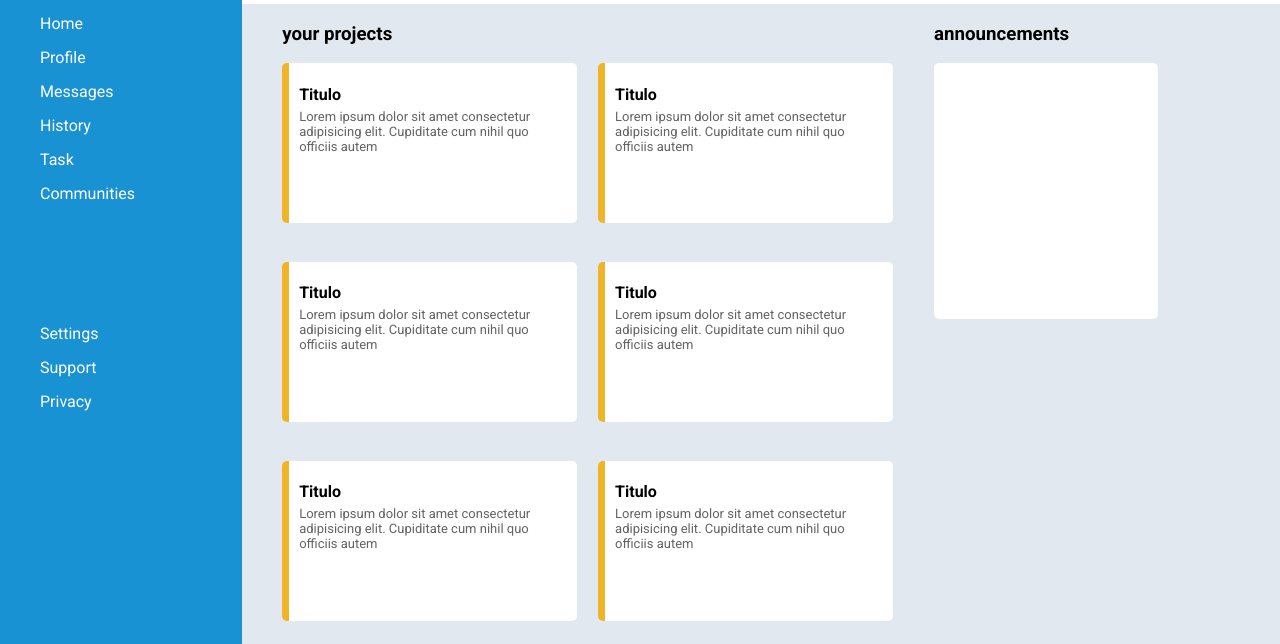
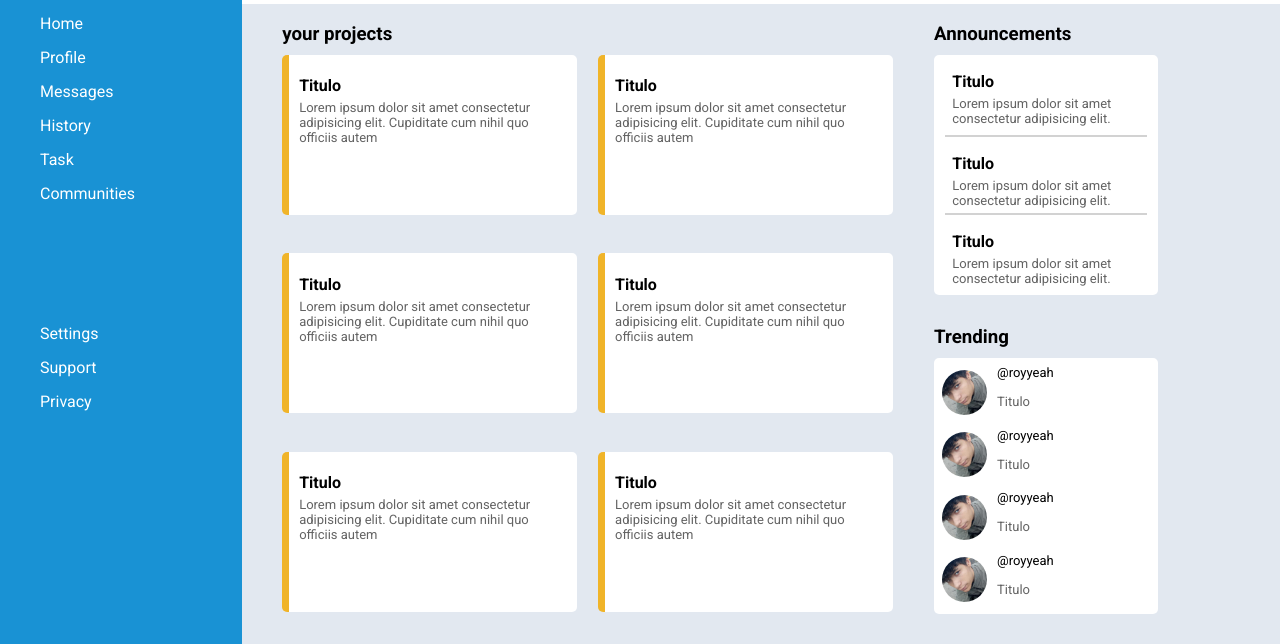
Before and after one commit to RodrigoCamargoYeah/Admin-Dashboard, a plain HTML site: page index.html in a window 1280 px wide. Shown: the part 156-800 px from the top of the page. Drawn offline with Linux system fonts and the light colour scheme.

Commit message:
Enhance project and announcement sections in index.html, improve layout with trending box, and update CSS for better styling and responsiveness

```diff
--- a/index.html
+++ b/index.html
@@ -58,42 +58,42 @@
             <div id="main-left">
                 <h3>your projects</h3>
                 <div class="projects">
-                    <div class="project project1">
+                    <div class="project">
                         <div class="project-content">
                             <h4>Titulo</h4>
                             <p>Lorem ipsum dolor sit amet consectetur adipisicing elit. Cupiditate cum nihil quo officiis autem</p>
                             <div class="icons"></div>
                         </div>
                     </div>
-                    <div class="project project2">
+                    <div class="project">
                         <div class="project-content">
                             <h4>Titulo</h4>
                             <p>Lorem ipsum dolor sit amet consectetur adipisicing elit. Cupiditate cum nihil quo officiis autem</p>
                             <div class="icons"></div>
                         </div>
                     </div>
-                    <div class="project project3">
+                    <div class="project">
                         <div class="project-content">
                             <h4>Titulo</h4>
                             <p>Lorem ipsum dolor sit amet consectetur adipisicing elit. Cupiditate cum nihil quo officiis autem</p>
                             <div class="icons"></div>
                         </div>
                     </div>
-                    <div class="project project4">
+                    <div class="project">
                         <div class="project-content">
                             <h4>Titulo</h4>
                             <p>Lorem ipsum dolor sit amet consectetur adipisicing elit. Cupiditate cum nihil quo officiis autem</p>
                             <div class="icons"></div>
                         </div>
                     </div>
-                    <div class="project project5">
+                    <div class="project">
                         <div class="project-content">
                             <h4>Titulo</h4>
                             <p>Lorem ipsum dolor sit amet consectetur adipisicing elit. Cupiditate cum nihil quo officiis autem</p>
                             <div class="icons"></div>
                         </div>
                     </div>
-                    <div class="project project6">
+                    <div class="project">
                         <div class="project-content">
                             <h4>Titulo</h4>
                             <p>Lorem ipsum dolor sit amet consectetur adipisicing elit. Cupiditate cum nihil quo officiis autem</p>
@@ -104,11 +104,64 @@
             </div>
             <div id="main-right">
                 <div class="announcements">
-                    <h3>announcements</h3>
-                    <div class="announcement-card"></div>
+                    <h3>Announcements</h3>
+                    <div class="announcement-card">
+                        <div class="announcement-cards">
+                            <h4>Titulo</h4>
+                            <p>Lorem ipsum dolor sit amet consectetur adipisicing elit.</p>
+                        </div>
+                        <div class="announcement-cards ac">
+                            <h4>Titulo</h4>
+                            <p>Lorem ipsum dolor sit amet consectetur adipisicing elit.</p>
+                        </div>
+                        <div class="announcement-cards">
+                            <h4>Titulo</h4>
+                            <p>Lorem ipsum dolor sit amet consectetur adipisicing elit.</p>
+                        </div>
+                    </div>
                 </div>
-                <div class="">
-
+                <div class="trending-box">
+                    <div class="trending">
+                        <h3>Trending</h3>
+                        <div class="trending-card">
+                            <div class="trending-card-content">
+                                <div class="profile-picture">
+                                    <img src="source/78275930.jpg" alt="">
+                                </div>
+                                <div>
+                                    <a href="">@royyeah</a>
+                                    <p>Titulo</p>
+                                </div>
+                            </div>
+                            <div class="trending-card-content">
+                                <div class="profile-picture">
+                                    <img src="source/78275930.jpg" alt="">
+                                </div>
+                                <div>
+                                    <a href="">@royyeah</a>
+                                    <p>Titulo</p>
+                                </div>
+                            </div>
+                            <div class="trending-card-content">
+                                <div class="profile-picture">
+                                    <img src="source/78275930.jpg" alt="">
+                                </div>
+                                <div>
+                                    <a href="">@royyeah</a>
+                                    <p>Titulo</p>
+                                </div>
+                            </div>
+                            <div class="trending-card-content">
+                                <div class="profile-picture">
+                                    <img src="source/78275930.jpg" alt="">
+                                </div>
+                                <div>
+                                    <a href="">@royyeah</a>
+                                    <p>Titulo</p>
+                                </div>
+                            </div>
+                        </div>
+                    </div>
                 </div>
             </div>
         </div>
--- a/styles.css
+++ b/styles.css
@@ -69,7 +69,7 @@ body{
     height: 45px;
     border-radius: 50%;
     overflow: hidden;
-    margin-right: 30px;
+    margin-right: 10px;
 }
 .profile-picture img {
     width: 100%;
@@ -174,7 +174,7 @@ ul, li {
     margin: 10px;
 }
 
-.project-content h4 {
+h4 {
     margin-bottom: 5px;
 }
 
@@ -185,12 +185,86 @@ ul, li {
 }
 
 #main-right {
-    /* justify-items: center; */
+    display: grid;
+    grid-template-columns: 2fr 1fr;
+    grid-template-rows: 0.9fr 1fr;
+}
+
+.announcements  {
+    display: flex;
+    flex-direction: column;
 }
 
 .announcement-card {
     background-color: #ffffff;
     width: 14rem;
+    height: 15rem;
+    border-radius: 5px;
+    box-sizing: border-box;
+    grid-column: 1;
+    justify-items: center;
+}
+
+.ac {
+    border-top: 2px solid #D2D2D2;
+    border-bottom: 2px solid #D2D2D2;
+}
+
+.announcement-cards {
+    width: 90%;
+    height: 33.3%;
+    display: flex;
+    padding: 7px;
+    flex-direction: column;
+    box-sizing: border-box;
+}
+
+.announcement-cards h4 {
+    margin-top: 10px;
+}
+
+.announcement-cards p {
+    color: #636363;
+    margin: 0;
+    font-size: small;
+}
+
+.trending-box {
+    grid-column: 1 / 2;
+    grid-row: 2 / 3;
+}
+
+.trending-card {
+    width: 100%;
+    height: 100%;
+    background-color: #ffffff;
+    width: 14rem;
     height: 16rem;
     border-radius: 5px;
+    box-sizing: border-box;
+    display: grid;
+    grid-template-rows: 25% 25% 25% 25%;
+    padding: 3px;
 }
+
+.trending-card-content {
+    display: flex;
+    align-items: center;
+    padding: 5px;
+}
+
+.trending-card-content a {
+    font-size: small;
+    align-self: flex-start;
+}
+
+.trending-card-content p {
+    color: #636363;
+    font-size: small;
+}
+
+
+
+h3 {
+    margin-bottom: 10px;
+}
```
